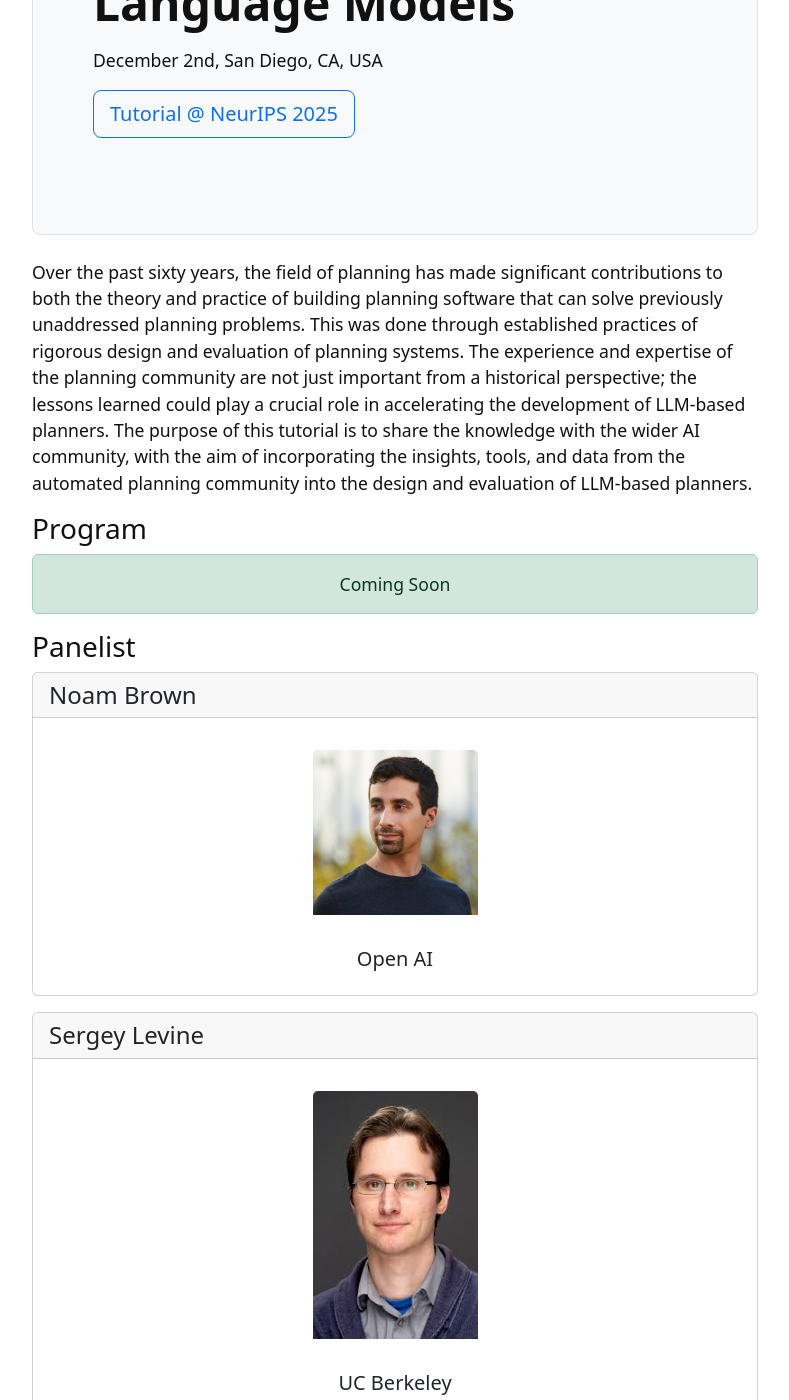
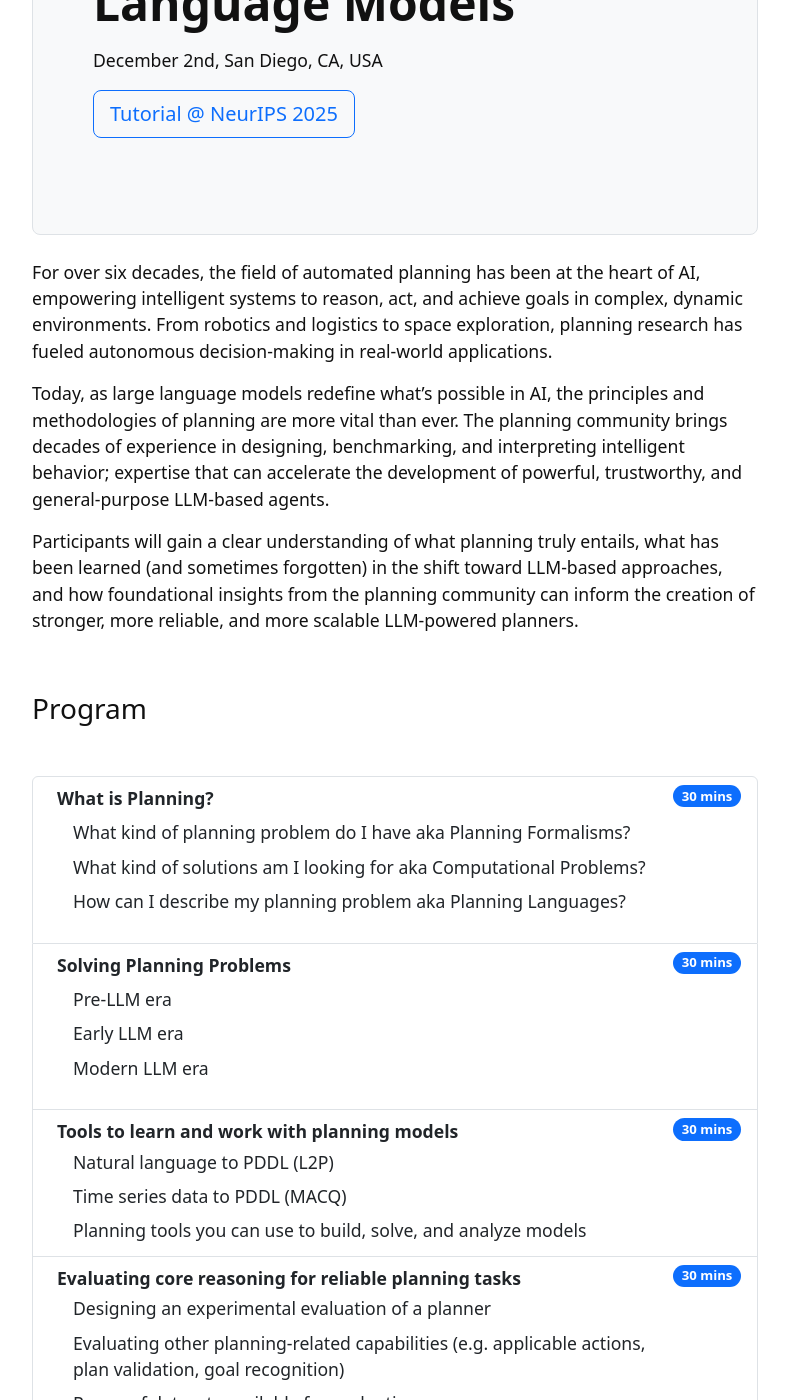
Before and after one commit to planning-llm-era/planning-llm-era.github.io, a Jekyll site: the page built from index.md, in a window 1280 px wide and 1400 px high, scrolled down 358 px. Shown: the whole window, without its empty margins (245-1034 px from the left). Built offline with Jekyll 4.4.1, drawn with Linux system fonts in a browser that asks for light colours; some of the changed text lies outside the part shown.

Commit message:
adding program outline

```diff
--- a/_config.yml
+++ b/_config.yml
@@ -19,7 +19,7 @@ title-icon: bookmark-star
 # description, keywords, and image for meta tags
 # these do not visibility appear on the pages, but used for SEO
 description: "Tutorial at NeurIPS 2025"
-keywords: "workshops, websites, gh-pages, jekyll"
+keywords: "Tutorial, NeurIPS, Planning, Reasoning, NLP, Agents, LLM, AI"
 # featured-image is added to metadata tags for social media sharing
 # use a relative path to image in this repository or full URL
 featured-image: "/images/uidaho-workshop.jpg"
--- a/index.md
+++ b/index.md
@@ -22,37 +22,97 @@ Fun!
 {% include toc.html %}
 -->
 
-Over the past sixty years, the field of planning has made significant contributions to
-both the theory and practice of building planning software that can solve previously
-unaddressed planning problems. This was done through established practices of
-rigorous design and evaluation of planning systems. The experience and expertise
-of the planning community are not just important from a historical perspective;
-the lessons learned could play a crucial role in accelerating the development of
-LLM-based planners. The purpose of this tutorial is to share the knowledge with
-the wider AI community, with the aim of incorporating the insights, tools, and
-data from the automated planning community into the design and evaluation of
-LLM-based planners.
+For over six decades, the field of automated planning has been at the heart of AI, empowering intelligent systems to reason, act, and achieve goals in complex, dynamic environments. From robotics and logistics to space exploration, planning research has fueled autonomous decision-making in real-world applications.
+
+Today, as large language models redefine what’s possible in AI, the principles and methodologies of planning are more vital than ever. The planning community brings decades of experience in designing, benchmarking, and interpreting intelligent behavior; expertise that can accelerate the development of powerful, trustworthy, and general-purpose LLM-based agents.
+
+Participants will gain a clear understanding of what planning truly entails, what has been learned (and sometimes forgotten) in the shift toward LLM-based approaches, and how foundational insights from the planning community can inform the creation of stronger, more reliable, and more scalable LLM-powered planners.
+
+
+<br>
 
 ### Program
 
-{% include alert.html text="Coming Soon" align="center" color="success" %}
+<br>
+
+
+<ol class="list-group list-group">
+  <li class="list-group-item d-flex justify-content-between align-items-start">
+    <div class="ms-2 me-auto">
+      <div class="fw-bold">What is Planning?</div>
+     <p class="mb-1">
+     <nav class="nav nav-pills flex-column">
+      <span class="ms-3 my-1" >What kind of planning problem do I have aka Planning Formalisms?</span>
+      <span class="ms-3 my-1" >What kind of solutions am I looking for aka Computational Problems?</span>
+      <span class="ms-3 my-1" >How can I describe my planning problem aka Planning Languages?</span>
+    </nav>
+     </p>
+    </div>
+    <span class="badge bg-primary rounded-pill">30 mins</span>
+  </li>
+  <li class="list-group-item d-flex justify-content-between align-items-start">
+    <div class="ms-2 me-auto">
+      <div class="fw-bold">Solving Planning Problems</div>
+         <p class="mb-1">
+     <nav class="nav nav-pills flex-column">
+      <span class="ms-3 my-1" >Pre-LLM era</span>
+      <span class="ms-3 my-1" >Early LLM era</span>
+      <span class="ms-3 my-1" >Modern LLM era</span>
+    </nav>
+     </p>
+    </div>
+    <span class="badge bg-primary rounded-pill">30 mins</span>
+  </li>
+  <li class="list-group-item d-flex justify-content-between align-items-start">
+    <div class="ms-2 me-auto">
+      <div class="fw-bold"> Tools to learn and work with planning models</div>
+     <nav class="nav nav-pills flex-column">
+      <span class="ms-3 my-1" >Natural language to PDDL (L2P)</span>
+      <span class="ms-3 my-1" >Time series data to PDDL (MACQ)</span>
+      <span class="ms-3 my-1" >Planning tools you can use to build, solve, and analyze models</span>
+    </nav>
+    </div>
+    <span class="badge bg-primary rounded-pill">30 mins</span>
+  </li>
+    <li class="list-group-item d-flex justify-content-between align-items-start">
+    <div class="ms-2 me-auto">
+      <div class="fw-bold"> Evaluating core reasoning for reliable planning tasks</div>
+     <nav class="nav nav-pills flex-column">
+      <span class="ms-3 my-1" >Designing an experimental evaluation of a planner </span>
+      <span class="ms-3 my-1" >Evaluating other planning-related capabilities (e.g. applicable actions, plan validation, goal recognition)</span>
+      <span class="ms-3 my-1" >Range of datasets available for evaluationss</span>
+    </nav>
+    </div>
+    <span class="badge bg-primary rounded-pill">30 mins</span>
+  </li>
+      <li class="list-group-item d-flex justify-content-between align-items-start">
+    <div class="ms-2 me-auto">
+      <div class="fw-bold"> Panel: LMs for Sound and Efficient Planning: Limitations and
+Opportunities</div>
+      Moderated by Christian Muise
+    </div>
+    <span class="badge bg-primary rounded-pill">30 mins</span>
+  </li>
+</ol>
+<br>
+<br>
+
+
+
 
 ### Panelist
 
+<br>
+<br>
 
-{% capture nb %}
-{% endcapture %}
+
 {% include speaker.html header="Noam Brown" title="Open AI" img="noam.jpg" %}
 
 
 
-{% capture sl %}
-{% endcapture %}
 {% include speaker.html header="Sergey Levine" title="UC Berkeley" img="sergey.jpeg" %}
 
 
-{% capture sk %}
-{% endcapture %}
 {% include speaker.html header="Subbarao Kambhampati" title="Arizona State University" img="rao.png" %}
 
 ------
```
Also changed, not shown: favicon.ico (added), favicon.png.
